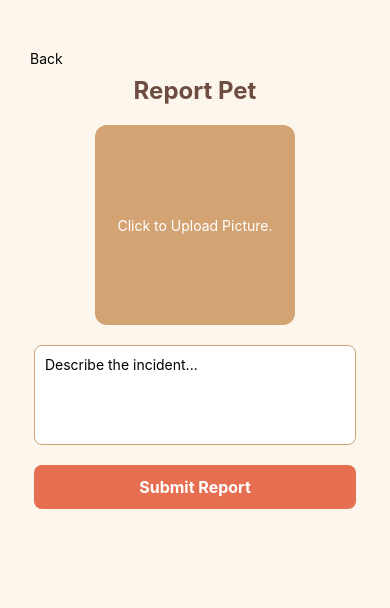
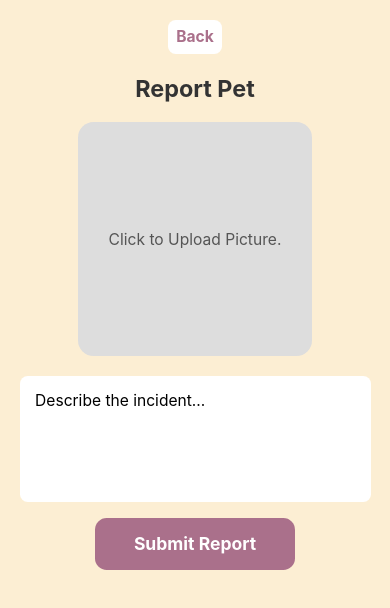
Before and after one commit to kaloy0511/Tailwatch-1, a React Native app: screen /Report in a window 390 px wide. Shown: the top 608 px of the page. Built offline with nearby package versions, Linux system fonts and the light colour scheme.

Commit message:
update report

```diff
--- a/StyleSheet/ReportScreenStyles.js
+++ b/StyleSheet/ReportScreenStyles.js
@@ -1,65 +1,87 @@
-import { StyleSheet } from "react-native";
+import { StyleSheet, Dimensions } from "react-native";
+
+const { width, height } = Dimensions.get("window");
 
 const ReportScreenStyles = StyleSheet.create({
   container: {
     flex: 1,
-    backgroundColor: "#fdf6ec",
+    backgroundColor: "#fceed3",
     alignItems: "center",
-    padding: 16,
+    padding: width * 0.05,
   },
+
+  header: {
+    flexDirection: "row",
+    alignItems: "center",
+    justifyContent: "space-between",
+    width: "100%",
+    paddingVertical: width * 0.03,
+    backgroundColor: "#aa708b",
+    paddingHorizontal: width * 0.05,
+  },
+
   backButton: {
-    position: "absolute",
-    top: 40,
-    left: 20,
-    padding: 10,
+    padding: width * 0.02,
+    backgroundColor: "#fff",
+    borderRadius: width * 0.02,
   },
+
+  backButtonText: {
+    fontSize: width * 0.04,
+    color: "#aa708b",
+    fontWeight: "bold",
+  },
+
   title: {
-    fontSize: 24,
+    fontSize: width * 0.06,
     fontWeight: "bold",
-    color: "#6d4c41",
-    marginTop: 60,
-    marginBottom: 20,
+    marginVertical: width * 0.05,
+    color: "#333",
   },
+
   imageContainer: {
-    width: 200,
-    height: 200,
-    backgroundColor: "#d4a373",
+    width: width * 0.6,
+    height: width * 0.6,
+    backgroundColor: "#ddd",
     justifyContent: "center",
     alignItems: "center",
-    borderRadius: 12,
-    marginBottom: 20,
+    borderRadius: width * 0.04,
+    marginBottom: width * 0.05,
   },
+
   image: {
     width: "100%",
     height: "100%",
-    borderRadius: 12,
+    borderRadius: width * 0.04,
   },
+
   imagePlaceholder: {
-    color: "white",
-    fontSize: 14,
+    color: "#555",
     textAlign: "center",
+    fontSize: width * 0.04,
   },
+
   input: {
-    width: "90%",
-    height: 100,
-    backgroundColor: "#fff",
-    padding: 10,
-    borderRadius: 8,
-    borderColor: "#d4a373",
-    borderWidth: 1,
-    marginBottom: 20,
+    width: "100%",
+    backgroundColor: "white",
+    borderRadius: width * 0.02,
+    padding: width * 0.04,
+    fontSize: width * 0.04,
+    marginBottom: width * 0.04,
+    minHeight: height * 0.15,
+    textAlignVertical: "top",
   },
+
   submitButton: {
-    backgroundColor: "#e76f51",
-    paddingVertical: 12,
-    paddingHorizontal: 24,
-    borderRadius: 8,
-    alignItems: "center",
-    width: "90%",
+    backgroundColor: "#aa708b",
+    paddingVertical: width * 0.04,
+    paddingHorizontal: width * 0.1,
+    borderRadius: width * 0.03,
   },
+
   submitButtonText: {
     color: "white",
-    fontSize: 16,
+    fontSize: width * 0.045,
     fontWeight: "bold",
   },
 });
```
